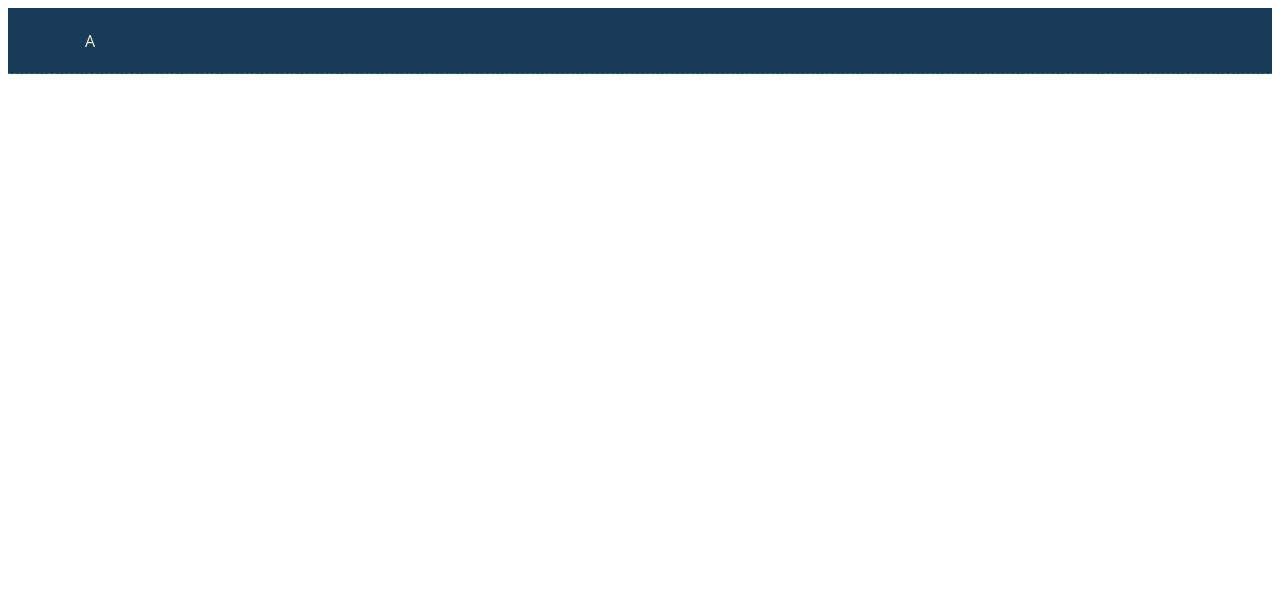
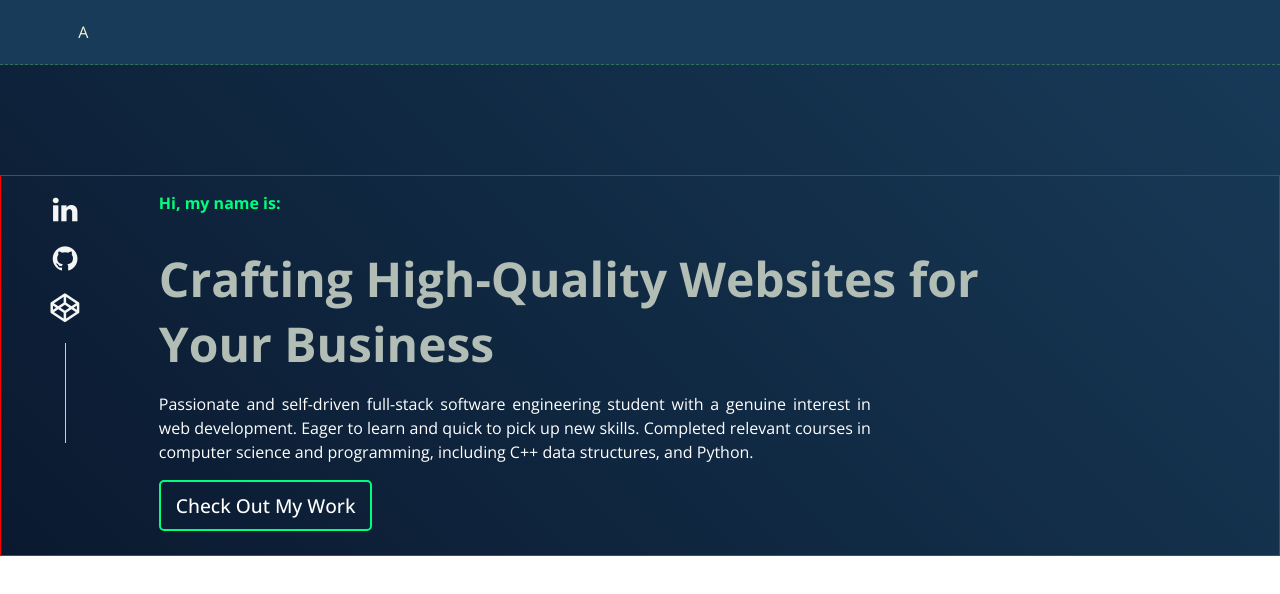
Before and after one commit to kyrgyzweb/portfolioProject, a plain HTML site: page index.html in a window 1280 px wide. Drawn offline with nearby package versions, Linux system fonts and the light colour scheme.

Commit message:
Main section's about and links part

```diff
--- a/index.html
+++ b/index.html
@@ -4,6 +4,12 @@
     <meta charset="UTF-8">
     <meta http-equiv="X-UA-Compatible" content="IE=edge">
     <meta name="viewport" content="width=device-width, initial-scale=1.0">
+    <link rel="manifest" href="./images/site.webmanifest">
+    <link rel="preconnect" href="https://fonts.googleapis.com">
+    <link rel="preconnect" href="https://fonts.googleapis.com">
+    <link rel="preconnect" href="https://fonts.gstatic.com" crossorigin>
+    <link href="https://fonts.googleapis.com/css2?family=Open+Sans:ital,wght@0,300;0,400;0,500;0,600;0,700;0,800;1,300;1,400;1,500;1,600&display=swap" rel="stylesheet">
+    <link rel="stylesheet" href="https://cdnjs.cloudflare.com/ajax/libs/font-awesome/4.7.0/css/font-awesome.min.css">
     <title>A Mamazhusupov's Portfolio</title>
     <link rel="stylesheet" href="style.css">
 </head>
@@ -20,5 +26,25 @@
             </ul>
         </nav>
     </header>
+
+    <section id="main-section">
+        <aside class="aside-left">
+            <ul>
+                <li><a href="https://www.linkedin.com/in/mamazhusupov/" target="_blank"><i class="fa fa-linkedin" style="font-size: 1.8rem;"></i></a></li>
+                <li><a href="https://github.com/kyrgyzweb" target="_blank"><i class="fa fa-github" style="font-size: 1.8rem;"></i></a></li>
+                <li><a href="https://codepen.io/kyrgyzweb" target="_blank"><i class="fa fa-codepen" style="font-size: 1.8rem;"></i></a></li>
+            </ul>
+        </aside>
+        <main>
+            <section class="about">
+                <h1>Hi, my name is:</h1>
+                <h2 id="my-name"></h2>
+                <h3>Crafting High-Quality Websites for Your Business</h3>
+                <p>Passionate and self-driven full-stack software engineering student with a genuine interest in web development. Eager to learn and quick to pick up new skills. Completed relevant courses in computer science and programming, including C++ data structures, and Python.</p>
+                <a href="#projects"><button>Check Out My Work</button></a>
+            </section>
+
+        </main>
+    </section>
 </body>
 </html>
--- a/style.css
+++ b/style.css
@@ -1,9 +1,23 @@
+*{
+    box-sizing: border-box;
+}
+
+
 html {
     font-size: 16px;
     font-family: 'Open Sans', sans-serif;
     margin: 0;
     padding: 0;
     scroll-behavior: smooth;
+}
+
+body{
+    margin: 0;
+    padding: 0;
+    color: white;
+    background: linear-gradient(45deg, #0a192f, #183B59);
+    background-repeat: no-repeat;
+    padding-bottom: 110px;
 }
 
 header {
@@ -56,3 +70,109 @@ nav ul li a:hover {
     color: springgreen;
     transition: all, .5s;
 }
+
+#main-section {
+    border: 1px solid red;
+    position: relative;
+    top: 110px;
+    display: flex;
+    flex-wrap: wrap;
+    justify-content: space-between;
+}
+main {
+    width: 90%;
+    position: relative;
+    left: 10%;
+}
+.aside-left {
+    width: 10%;
+    position: fixed;
+    height: 100%;
+}
+
+.aside-left ul {
+    list-style-type: none;
+    text-align: center;
+    margin: 0;
+    padding: 0;
+}
+
+.aside-left ul::after{
+    content: "";
+    display: block;
+    width: 1px;
+    height: 100px;
+    margin: 0px auto;
+    background-color: lightblue;
+}
+
+.aside-left ul li{
+    margin-top: 20px;
+}
+
+.aside-left ul li a{
+    color: whitesmoke;
+}
+
+.aside-left ul li i{
+    cursor: pointer;
+}
+
+.aside-left ul li i:hover{
+    color: springgreen;
+    transition: all, .5s;
+}
+
+.aside-left ul li:last-of-type{
+    margin-bottom: 20px;
+}
+
+/* About aection  */
+main .about {
+    width: 80%;
+    padding-left: 30px;
+    padding-bottom: 1.5em;
+}
+
+main .about h1 {
+    font-size: 1rem;
+    color: springgreen;
+    margin-bottom: 10px;
+}
+
+main .about h2 {
+    font-size: 3.3rem;
+    margin: 0;
+    color: #F9F6EE;
+    text-shadow: 0 1px 1px #607D8B;
+    display: inline-block;
+    padding-right: 5px;
+}
+
+main .about h3 {
+    font-size: 3rem;
+    margin: 0;
+    color: #B2BEB5;
+}
+main .about p {
+    line-height: 1.5;
+    width: 80%;
+    text-align: justify;
+}
+
+main .about button {
+    font-size: 1.2rem;
+    font-family: 'Open Sans', sans-serif;
+    border: 2px solid springgreen;
+    padding: 10px 15px;
+    background: no-repeat;
+    color: white;
+    font-weight: 500;
+    border-radius: 5px;
+    cursor: pointer;
+}
+
+main .about button:hover {
+    background-color: #32735580;
+    transform: all, .5s;
+}
```
